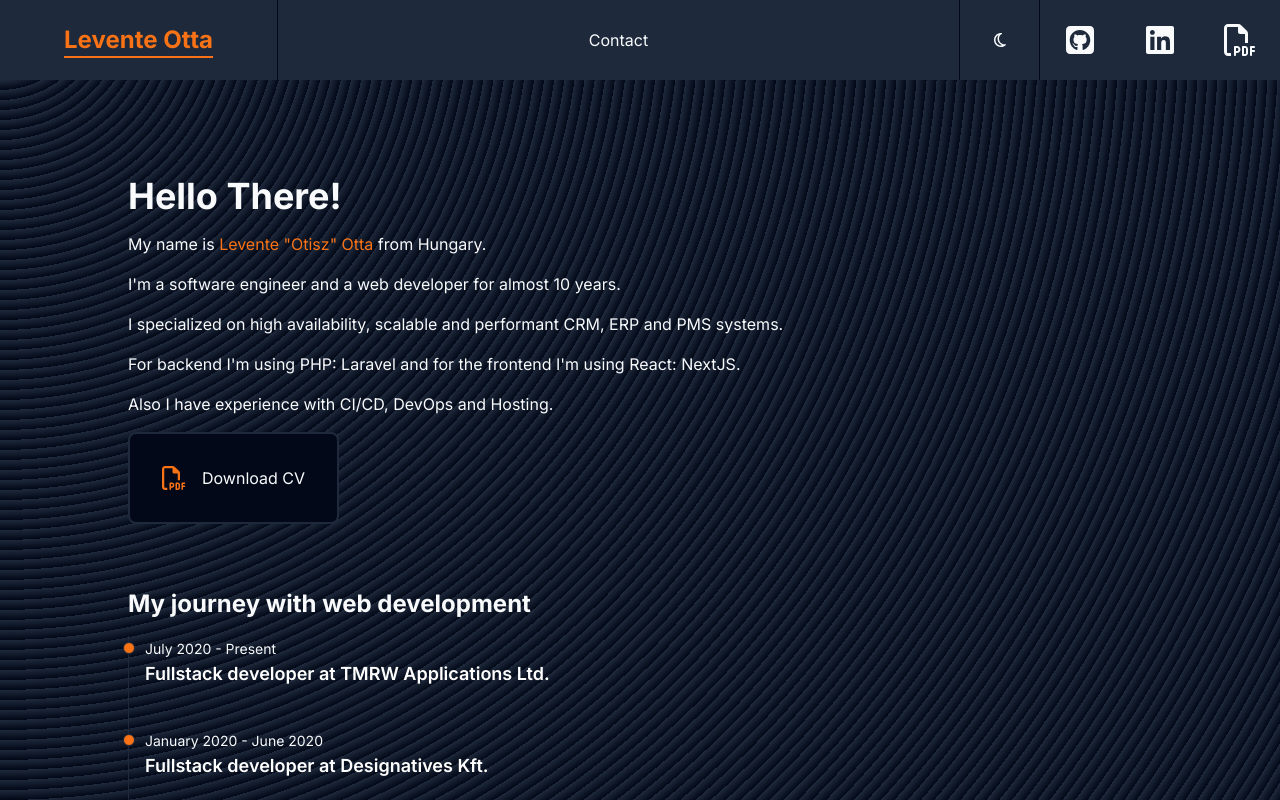
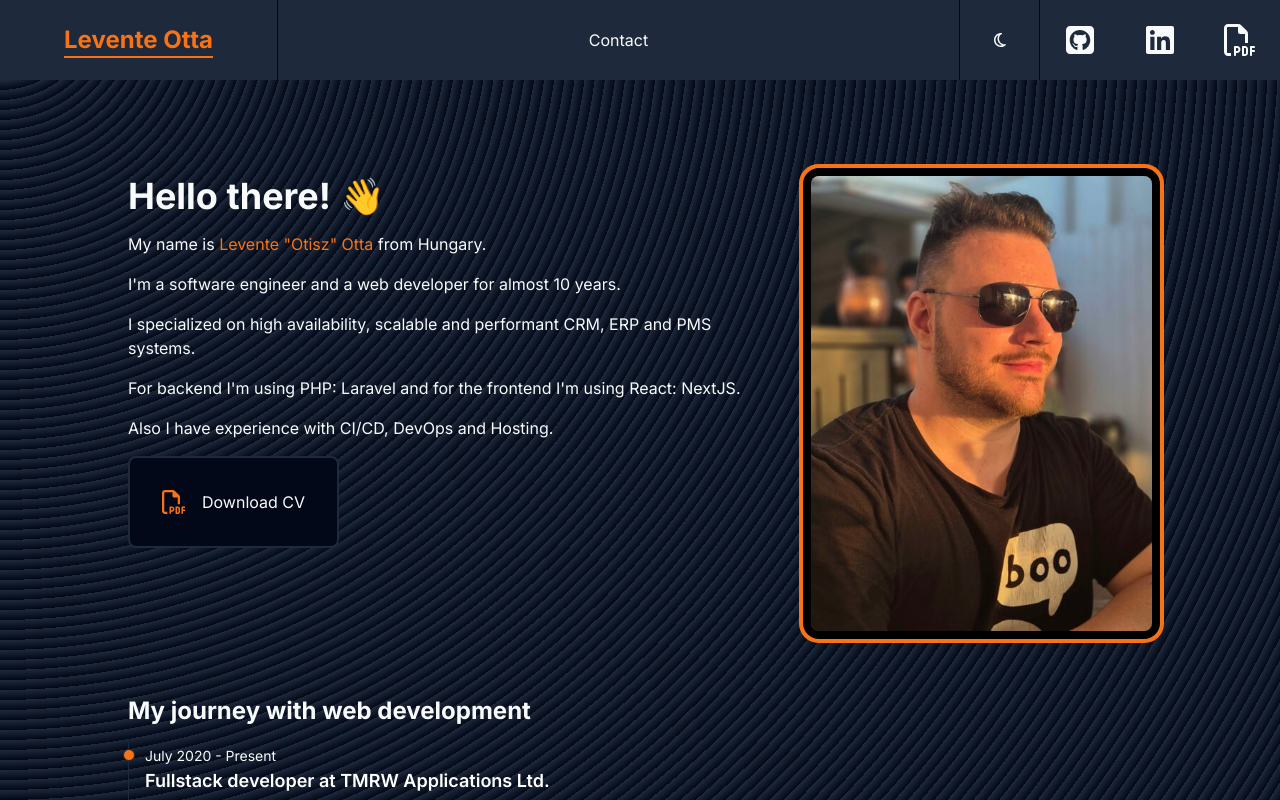
Before and after one commit to Otisz/leventeotta.com, a Next.js app: page / in a window 1280 px wide. Shown: the top 800 px of the page. Built offline with nearby package versions, Linux system fonts and the light colour scheme.

Commit message:
Add image of myself

```diff
--- a/src/app/page.tsx
+++ b/src/app/page.tsx
@@ -1,10 +1,13 @@
+import MeImage from "@/assets/images/me_small.jpeg";
+import Image from "next/image";
 import { FaRegFilePdf } from "react-icons/fa6";
 
 export default function Home() {
   return (
     <main className="container space-y-16 px-8 py-24 md:px-24 lg:px-32">
-      <section className="space-y-4">
-        <h1 className="text-4xl font-bold">Hello There!</h1>
+      <section className="flex gap-8">
+        <div className="flex-1 space-y-4">
+          <h1 className="text-4xl font-bold">Hello there! 👋</h1>
 
           <p>
             My name is <span className="text-orange-500">Levente &quot;Otisz&quot; Otta</span> from Hungary.
@@ -27,6 +30,16 @@ export default function Home() {
             <FaRegFilePdf className="h-6 w-6 fill-orange-500" />
             <span>Download CV</span>
           </a>
+        </div>
+        <div className="relative hidden w-1/3 self-stretch md:flex md:justify-center">
+          <Image
+            src={MeImage}
+            alt="Levente Otta"
+            style={{ objectFit: "cover", width: "auto", height: "auto" }}
+            className="rounded-lg object-top shadow-[0_0_0_theme(width.2)_#000000,0_0_0_theme(width.3)_theme(colors.orange.500)]"
+            priority
+          />
+        </div>
       </section>
 
       <section className="space-y-4">
```
Also changed, not shown: src/assets/images/me_small.jpeg (added). Lines whose indentation alone changed are shown as unchanged.
